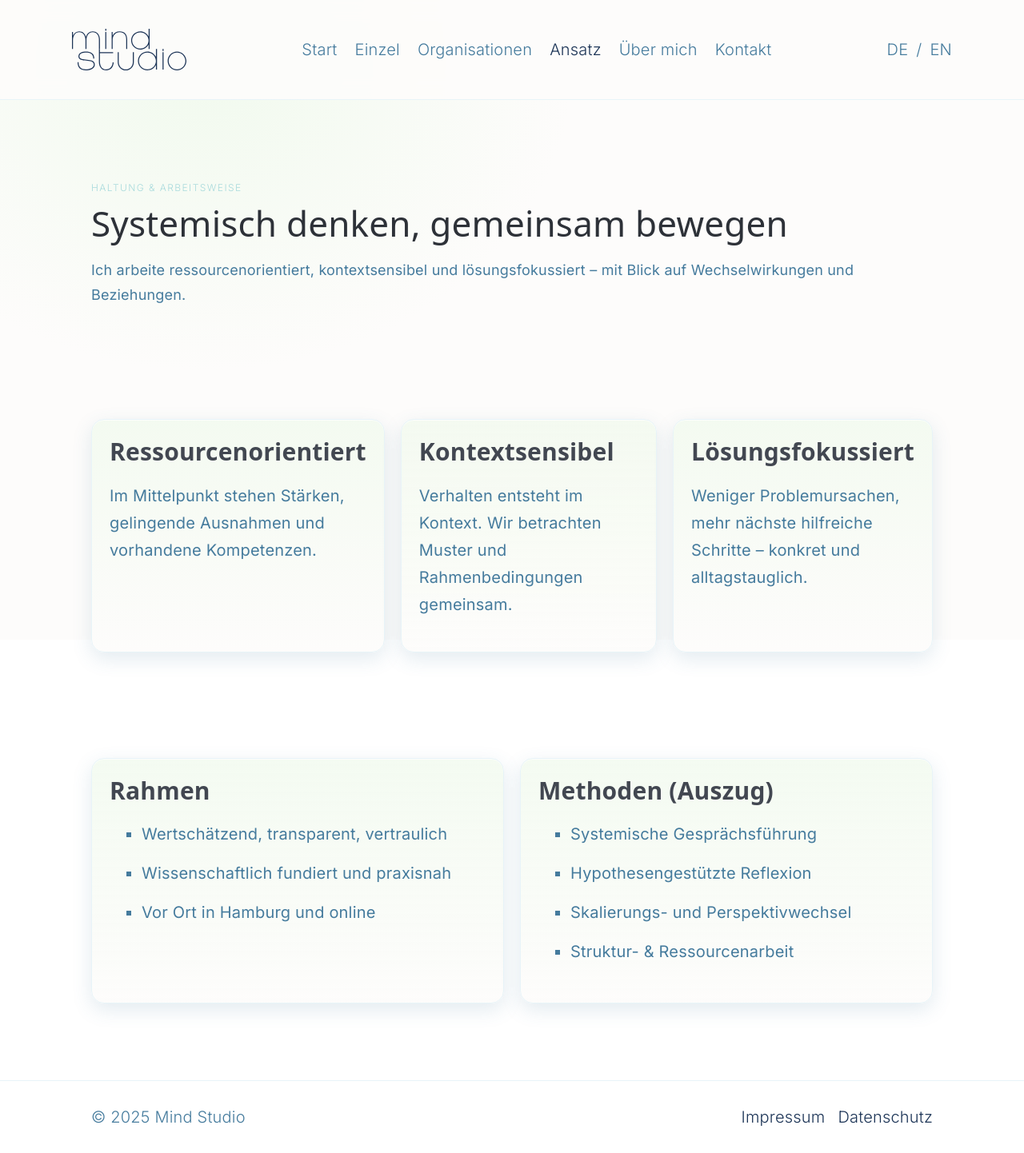
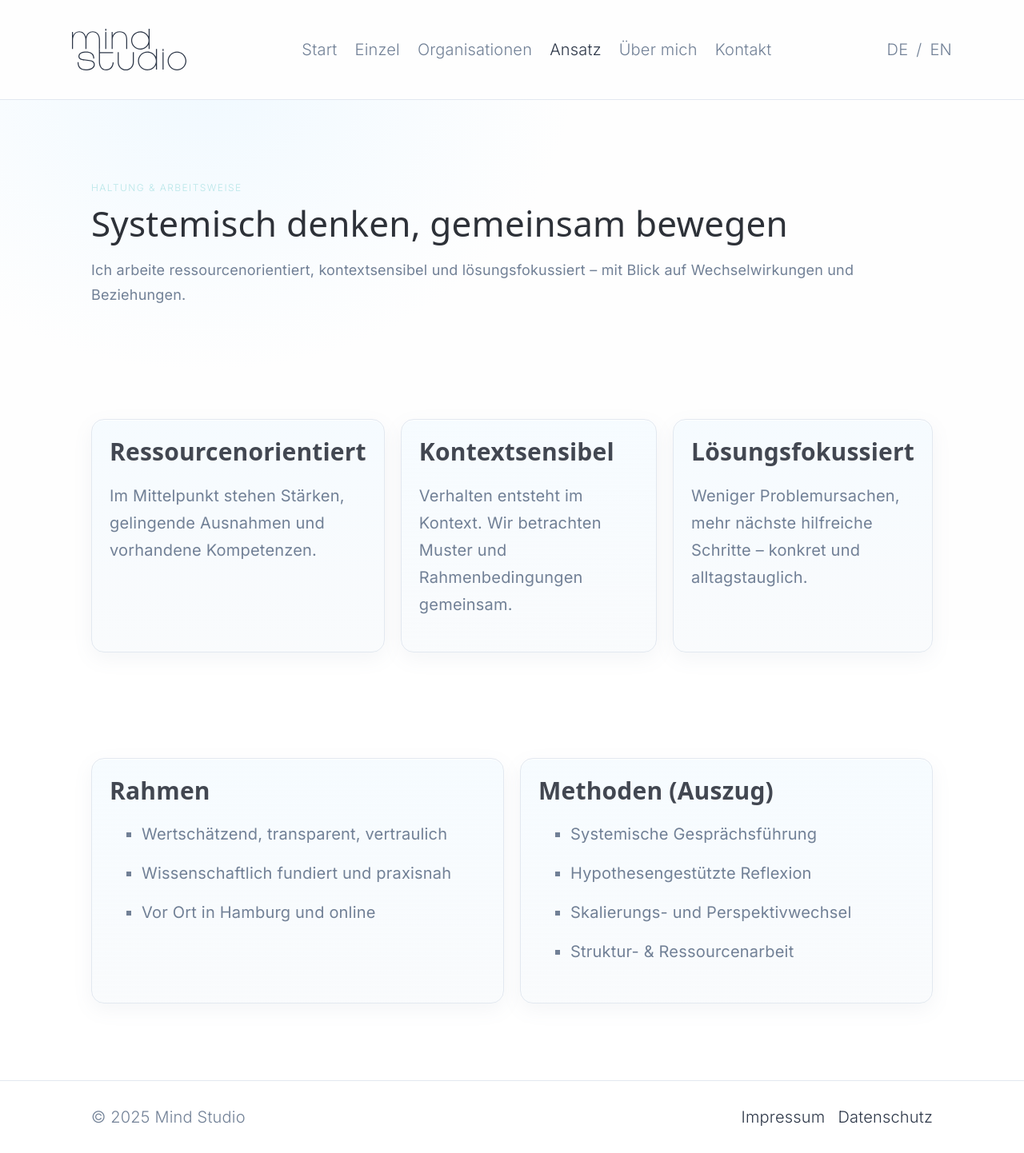
Before and after one commit to VinniWe/mind-studio-website, a PHP site: page /ansatz.html in a window 1280 px wide. Shown: the whole page at 80% size. Run offline with PHP 8.4, Linux system fonts and the light colour scheme; some libraries are stand-ins or nearby versions.

Commit message:
Design: refined psychology-appropriate light palette with better contrast

```diff
--- a/assets/css/styles.css
+++ b/assets/css/styles.css
@@ -3,13 +3,14 @@
 @import url('https://fonts.googleapis.com/css2?family=Inter:wght@200;300;400;500&display=swap');
 
 :root {
-  --color-bg: #FDFCFB; /* off-white, very soft */
-  --color-surface: #F1FAEE; /* minty white */
-  --color-text: #1D3557; /* deep navy */
-  --color-muted: #457B9D; /* dusty blue, grounding */
-  --color-accent: #A8DADC; /* light aqua */
-  --color-accent-600: #457B9D; /* dusty blue */
-  --color-border: #E8F4F8; /* light aqua border */
+  --color-bg: #FEFEFE; /* pure white */
+  --color-surface: #F8FAFC; /* soft gray-white */
+  --color-text: #2D3748; /* warm dark gray */
+  --color-muted: #718096; /* medium gray */
+  --color-accent: #B8E6E8; /* soft mint */
+  --color-accent-600: #81D4D6; /* medium mint */
+  --color-border: #E2E8F0; /* light gray */
+  --color-highlight: #F0F9FF; /* very light blue */
   --max-w: 1100px;
 }
 
@@ -20,7 +21,7 @@ html, body { height: 100%; }
 body {
   margin: 0;
   color: var(--color-text);
-  background: radial-gradient(60% 80% at 20% 10%, #F1FAEE 0%, var(--color-bg) 60%), linear-gradient(180deg, var(--color-bg), #F8F9FA);
+  background: radial-gradient(60% 80% at 20% 10%, var(--color-highlight) 0%, var(--color-bg) 60%), linear-gradient(180deg, var(--color-bg), var(--color-surface));
   font-family: 'Inter', 'Helvetica Neue Light', 'Helvetica Light', Helvetica, Arial, ui-sans-serif, system-ui, -apple-system, Segoe UI, Roboto, "Apple Color Emoji", "Segoe UI Emoji";
   font-weight: 300;
   line-height: 1.7;
@@ -39,7 +40,7 @@ header.site-header {
   position: sticky;
   top: 0;
   z-index: 50;
-  background: rgba(253, 252, 251, 0.9);
+  background: rgba(254, 254, 254, 0.95);
   backdrop-filter: blur(12px);
   border-bottom: 1px solid var(--color-border);
 }
@@ -69,7 +70,7 @@ header.site-header {
   width: 40px; height: 40px;
   border-radius: 10px;
   border: 1px solid var(--color-border);
-  background: rgba(241,250,238,0.8);
+  background: rgba(248,250,252,0.9);
   color: var(--color-text);
 }
 .mobile-menu {
@@ -77,7 +78,7 @@ header.site-header {
   position: fixed; inset: 64px 16px auto 16px;
   border: 1px solid var(--color-border);
   border-radius: 16px;
-  background: rgba(253,252,251,0.98);
+  background: rgba(254,254,254,0.98);
   backdrop-filter: blur(10px);
   padding: 16px;
 }
@@ -124,9 +125,9 @@ header.site-header {
 .card {
   border: 1px solid var(--color-border);
   border-radius: 16px;
-  background: linear-gradient(180deg, rgba(241,250,238,0.8), rgba(253,252,251,0.9));
+  background: linear-gradient(180deg, rgba(240,249,255,0.6), rgba(248,250,252,0.8));
   padding: 22px;
-  box-shadow: 0 8px 24px rgba(69,123,157,0.15), inset 0 1px 0 rgba(255,255,255,0.8);
+  box-shadow: 0 8px 24px rgba(113,128,150,0.08), inset 0 1px 0 rgba(255,255,255,0.9);
 }
 
 .cta-row { display: flex; gap: 12px; flex-wrap: wrap; margin-top: 22px; }
@@ -164,7 +165,7 @@ footer.site-footer {
 /* Forms */
 form .field { display: grid; gap: 6px; }
 input, textarea {
-  background: rgba(241,250,238,0.8);
+  background: rgba(248,250,252,0.9);
   border: 1px solid var(--color-border);
   color: var(--color-text);
   padding: 12px 14px;
```
Also changed, not shown: assets/img/logo.svg.
